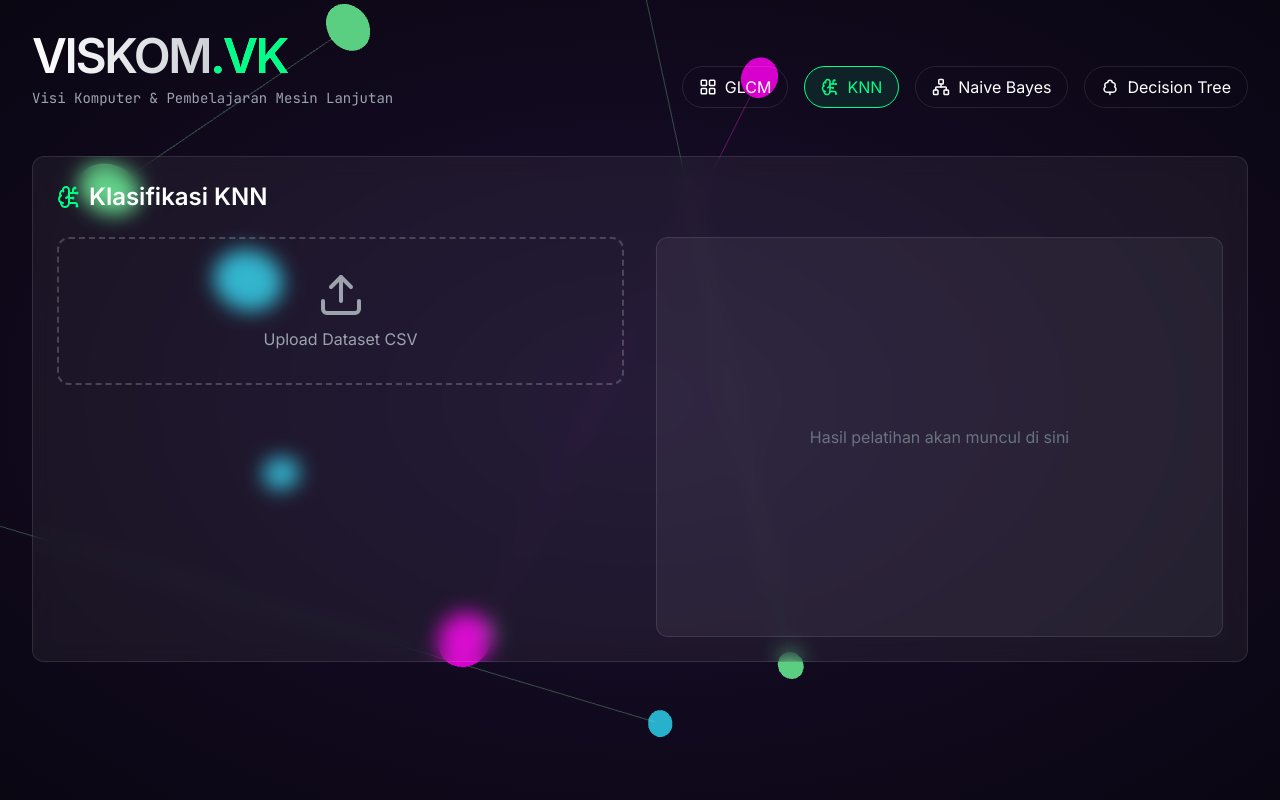
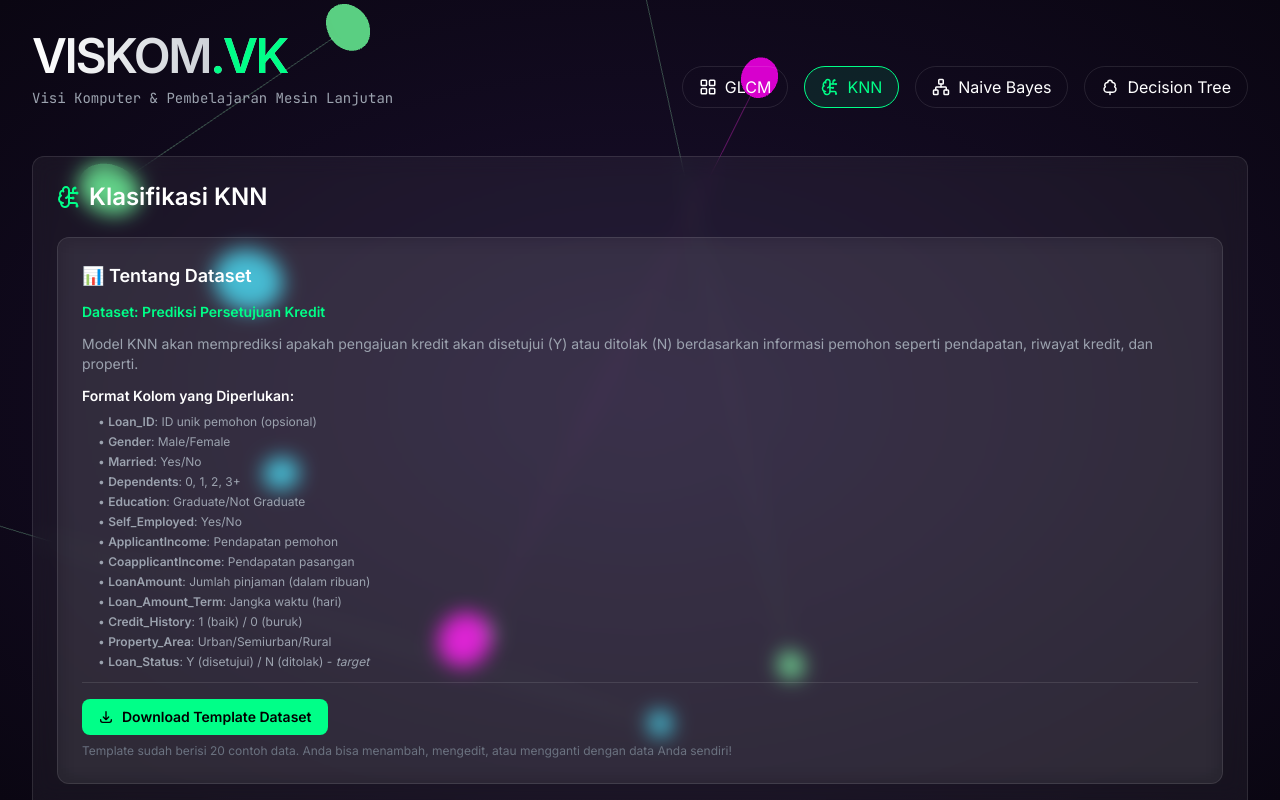
Before and after one commit to YaanFzl/TugasVisiKomputer, a React (Vite) app in the folder frontend/: page / in a window 1280 px wide. Both pictures are taken after a click on the button "KNN". Built offline with nearby package versions, Linux system fonts and the light colour scheme.

Commit message:
Add KNN dataset template and comprehensive explanation

```diff
--- a/frontend/src/pages/KNN.jsx
+++ b/frontend/src/pages/KNN.jsx
@@ -66,6 +66,61 @@ const KNN = () => {
                         {error}
                     </div>
                 )}
+
+                {/* Dataset Explanation */}
+                <div className="mb-6 glass-panel p-6 bg-blue-500/5 border-blue-400/20">
+                    <h3 className="text-lg font-semibold text-white mb-3 flex items-center gap-2">
+                        📊 Tentang Dataset
+                    </h3>
+                    <div className="space-y-3 text-sm text-gray-300">
+                        <p>
+                            <strong className="text-[#00ff88]">Dataset: Prediksi Persetujuan Kredit</strong>
+                        </p>
+                        <p className="text-gray-400">
+                            Model KNN akan memprediksi apakah pengajuan kredit akan disetujui (Y) atau ditolak (N)
+                            berdasarkan informasi pemohon seperti pendapatan, riwayat kredit, dan properti.
+                        </p>
+
+                        <div className="mt-4">
+                            <p className="font-semibold text-white mb-2">Format Kolom yang Diperlukan:</p>
+                            <ul className="space-y-1 text-xs text-gray-400 ml-4">
+                                <li>• <strong>Loan_ID</strong>: ID unik pemohon (opsional)</li>
+                                <li>• <strong>Gender</strong>: Male/Female</li>
+                                <li>• <strong>Married</strong>: Yes/No</li>
+                                <li>• <strong>Dependents</strong>: 0, 1, 2, 3+</li>
+                                <li>• <strong>Education</strong>: Graduate/Not Graduate</li>
+                                <li>• <strong>Self_Employed</strong>: Yes/No</li>
+                                <li>• <strong>ApplicantIncome</strong>: Pendapatan pemohon</li>
+                                <li>• <strong>CoapplicantIncome</strong>: Pendapatan pasangan</li>
+                                <li>• <strong>LoanAmount</strong>: Jumlah pinjaman (dalam ribuan)</li>
+                                <li>• <strong>Loan_Amount_Term</strong>: Jangka waktu (hari)</li>
+                                <li>• <strong>Credit_History</strong>: 1 (baik) / 0 (buruk)</li>
+                                <li>• <strong>Property_Area</strong>: Urban/Semiurban/Rural</li>
+                                <li>• <strong>Loan_Status</strong>: Y (disetujui) / N (ditolak) - <em>target</em></li>
+                            </ul>
+                        </div>
+
+                        <div className="mt-4 pt-4 border-t border-white/10">
+                            <button
+                                onClick={() => {
+                                    const link = document.createElement('a')
+                                    link.href = '/knn_template.csv'
+                                    link.download = 'knn_loan_template.csv'
+                                    link.click()
+                                }}
+                                className="px-4 py-2 bg-[#00ff88] text-black font-semibold rounded-lg hover:bg-[#00dd77] transition-colors inline-flex items-center gap-2"
+                            >
+                                <svg className="w-4 h-4" fill="none" stroke="currentColor" viewBox="0 0 24 24">
+                                    <path strokeLinecap="round" strokeLinejoin="round" strokeWidth={2} d="M4 16v1a3 3 0 003 3h10a3 3 0 003-3v-1m-4-4l-4 4m0 0l-4-4m4 4V4" />
+                                </svg>
+                                Download Template Dataset
+                            </button>
+                            <p className="text-xs text-gray-500 mt-2">
+                                Template sudah berisi 20 contoh data. Anda bisa menambah, mengedit, atau mengganti dengan data Anda sendiri!
+                            </p>
+                        </div>
+                    </div>
+                </div>
 
                 <div className="grid grid-cols-1 md:grid-cols-2 gap-8">
                     <div className="space-y-6">
```
Also changed, not shown: frontend/public/knn_template.csv (added).
